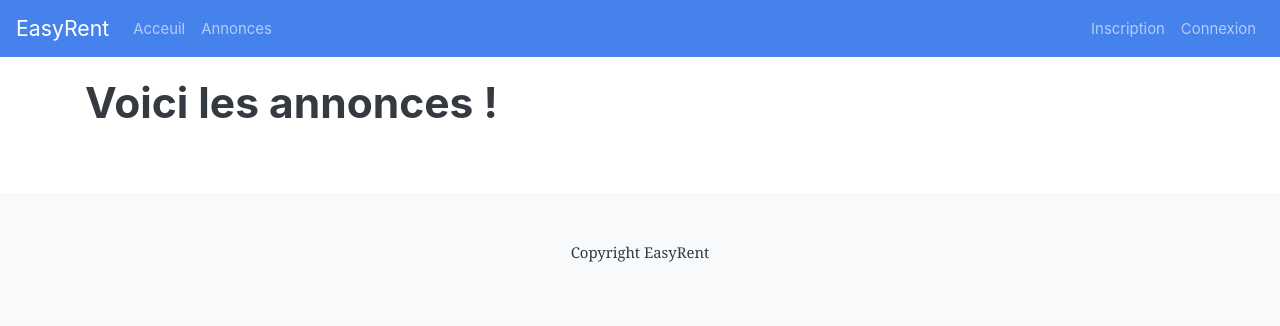
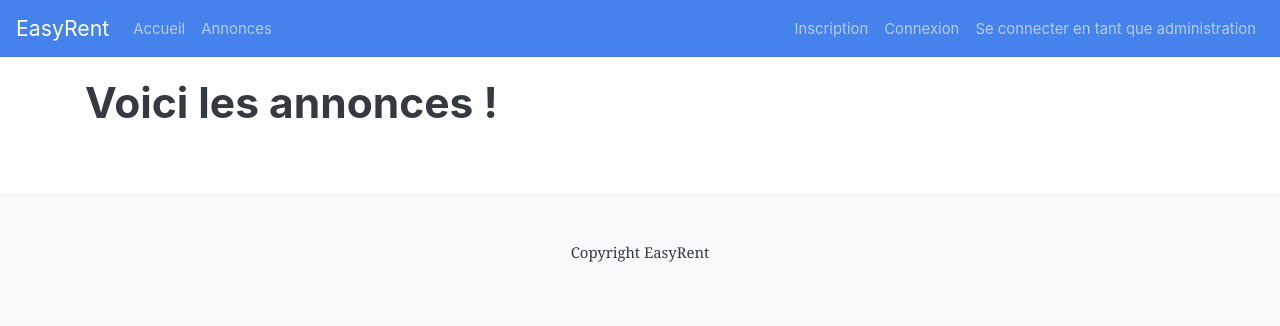
Before and after one commit to YazidElg/stage, a Symfony app: template templates/ad/index.html.twig in a window 1280 px wide. Shown: the top 326 px of the page. Run offline with Twig, Linux system fonts and the light colour scheme; the template is opened without the code that fills it, so the values that code supplies are empty; some libraries are stand-ins or nearby versions.

Commit message:
last_commit

```diff
--- a/src/Form/BookingType.php
+++ b/src/Form/BookingType.php
@@ -26,9 +26,9 @@ class BookingType extends ApplicationType
     {
         $builder
             ->add('startDate', TextType::class , $this->getConfiguration("Date d'arrivee",
-            "La date a laquelle vous comptez arriver"))
+            "La date a laquelle vous comptez commencer la location"))
             ->add('endDate' , TextType::class , $this->getConfiguration("Date de depart",
-            "La date a laquelle vous quittez les lieux"))
+            "La date a laquelle vous terminez la location"))
             ->add('comment', TextareaType::class, $this->getConfiguration("Commentaire",
             "Si vous avez un commetaire, n'hesitez pas a en faire part !",["required" => false]))
 
--- a/templates/ad/_ad.html.twig
+++ b/templates/ad/_ad.html.twig
@@ -3,7 +3,7 @@
     <div class="col-md-4">
     <div class="card bg-light mb-3">
         <div class="card-header text-center">
-                <strong>{{ ad.price }}&euro; par jour à {{ ad.ville }} </strong> <br>
+                <strong>{{ ad.price }}dh par jour à {{ ad.ville }} </strong> <br>
             {% if ad.comments|length > 0 %}
             {% include 'partials/rating.html.twig' with {'rating' : ad.getAvgRating} %}
             {% else %}
--- a/templates/partials/header.html.twig
+++ b/templates/partials/header.html.twig
@@ -7,7 +7,7 @@
   <div class="collapse navbar-collapse" id="navbarColor01">
     <ul class="navbar-nav mr-auto">
       <li class="nav-item ">
-        <a class="nav-link" href="{{ path('homepage') }}">Acceuil</a>
+        <a class="nav-link" href="{{ path('homepage') }}">Accueil</a>
       </li>
       <li class="nav-item ">
         <a class="nav-link" href="{{ path('ads_index') }}">Annonces</a>
@@ -37,7 +37,12 @@
           </li>
            <li class="nav-item">
             <a href="{{ path('account_login') }}" class="nav-link">Connexion</a>
+
           </li>
+          <li class="nav-item">
+            <a href="{{ path('admin_ads_index') }}" class="nav-link">Se connecter en tant que administration</a>
+          </li>
+
 
         {% endif %}
 
```
